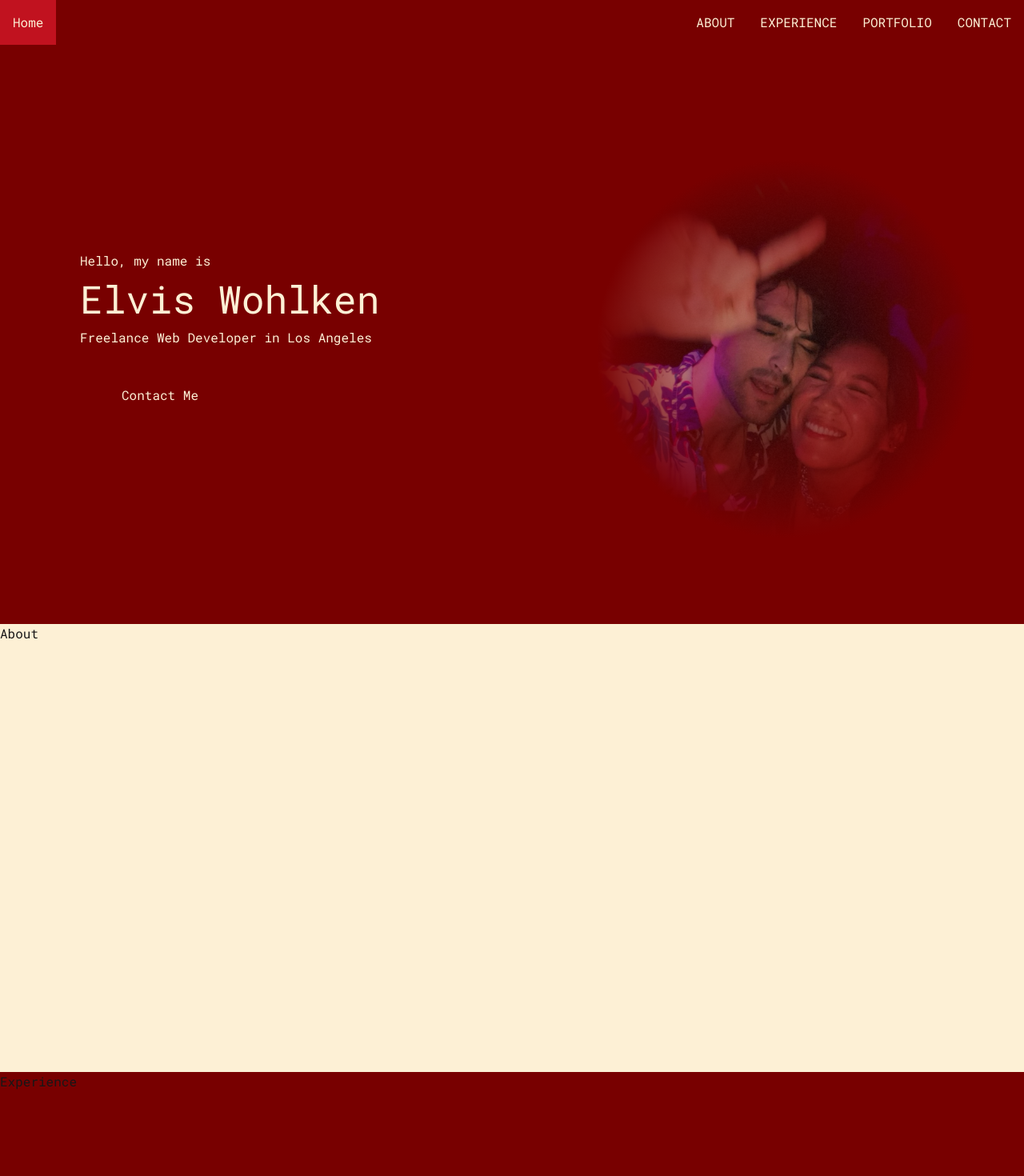
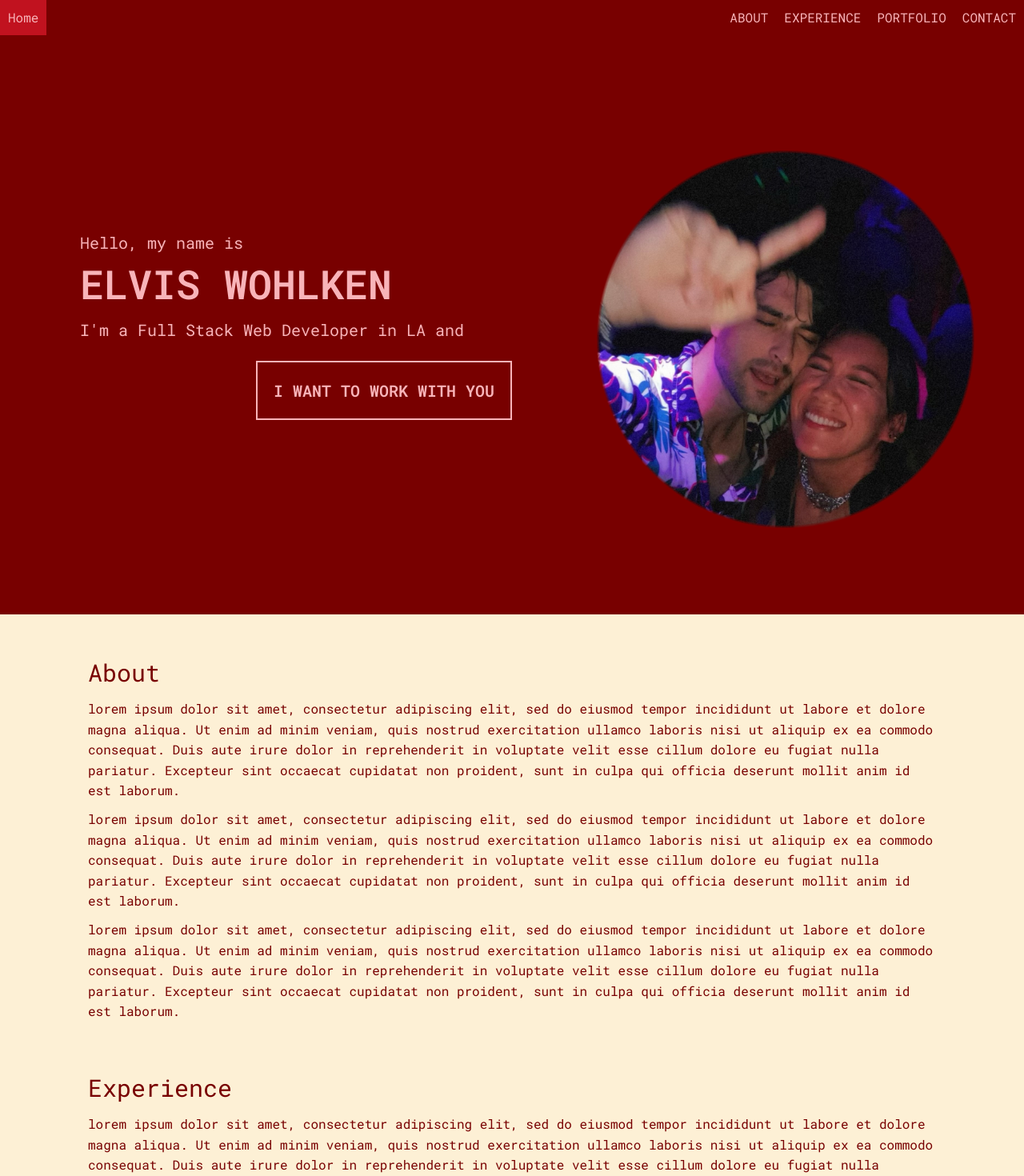
Before and after one commit to ewohlken2/viberational, a Next.js app: page / in a window 1280 px wide. Shown: the top 1470 px of the page at 80% size. Built offline with nearby package versions, Linux system fonts and the light colour scheme.

Commit message:
Polishing up the homepage and adding the about section

```diff
--- a/src/app/contact/contact.css
+++ b/src/app/contact/contact.css
@@ -19,12 +19,6 @@
     display: none;
 }
 
-h1 {
-    text-transform: uppercase;
-    margin-bottom: 2rem;
-    font-size: 2rem;
-}
-
 .message {
     margin-top: 1rem;
     font-weight: bold;
--- a/src/app/contact/page.js
+++ b/src/app/contact/page.js
@@ -79,7 +79,7 @@ function ContactForm() {
 
 
 
-            {successMessage && <div className="message" style={{ color: 'green' }}>{successMessage}</div>}
+            {successMessage && <div className="success-message" style={{ color: 'green' }}>{successMessage}</div>}
             {errorMessage && <p style={{ color: 'red' }}>{errorMessage}</p>}
         </form>
     );
--- a/src/app/globals.css
+++ b/src/app/globals.css
@@ -15,6 +15,7 @@
 
   --yellow: #F8CD77;
   --pink: #F8B4B9;
+  --pink--dark: #f4858d;
   --zindex-header: 5;
 
   --transition: 230ms all cubic-bezier(.2, .8, .2, 1);
@@ -29,110 +30,40 @@
 
 html {
   scroll-behavior: smooth;
-
+  text-size-adjust: 100%;
+  font-size: 62.5%;
 }
 
 body {
   color: var(--foreground);
   font-family: var(--font-roboto-mono);
   background: var(--background);
+  font-size: 1.6em;
 }
 
 h1 {
-  font-size: 20px;
+  font-size: 5rem;
   font-weight: bold;
+  margin-bottom: 2rem;
+
+  text-transform: uppercase;
+
 }
 
-.main-banner-container {
-  background: var(--secondary-dark);
-  color: var(--bg)
+h2 {
+  font-size: 3rem;
+  margin-bottom: 1rem;
 }
 
-.main-banner-content {
-  position: relative;
-  z-index: 2;
-  display: flex;
-  flex-direction: column;
-  align-items: flex-start;
-  justify-content: center;
-  width: 50%;
-  flex-shrink: 0;
+p {
+  margin-bottom: 1rem;
+  line-height: 1.6;
+  font-size: 1.6rem;
 }
 
-
-.main-banner-image-container {}
-
-.main-banner-image {
-  position: absolute;
-  height: 95%;
-  right: 0;
-  bottom: 0;
-  max-width: 700px;
-
-  &:after {
-    content: "";
-    position: absolute;
-    top: 0;
-    left: 0;
-    width: 100%;
-    height: 100%;
-    background: #780000;
-    background: radial-gradient(circle, #78000000 0%, var(--secondary-dark) 55% 100%);
-    pointer-events: none;
-  }
-}
-
-.main-banner {
-  margin: 0 auto;
-  padding: 0 60px;
-  height: calc(100vh - 76px);
-  max-height: 800px;
-  max-width: 1200px;
-
-  display: flex;
-  position: relative;
-  justify-content: space-between;
-}
-
-.main-banner .image {
-  width: 100%;
-  height: 100%;
-  object-fit: cover;
-  object-position: center center;
-}
-
-.main-banner .title {
-  margin-bottom: 2rem;
-}
-
-.main-header {
-  margin: 0;
-  font-size: 3rem;
-}
-
-.section {
-  margin-bottom: 10rem;
-  min-height: 50vh;
-  background: var(--primary-dark);
-}
-
-.section-contact {
-  background: var(--primary-light);
-}
-
-.section-experience {
-  background: var(--secondary-dark);
-}
-
-
-.section-about {
-  background: var(--bg);
-}
-
-.section-portfolio {}
-
 .button {
-  padding: 1rem;
+  padding: 2rem;
+  text-transform: uppercase;
   min-width: 200px;
   text-align: center;
   background: var(--secondary-dark);
@@ -140,6 +71,7 @@ h1 {
   transition: all 0.2s;
   position: relative;
   overflow: hidden;
+  font-weight: 600;
 
 
   &:hover&:not(:disabled) {
@@ -151,6 +83,18 @@ h1 {
     opacity: 0.75;
     cursor: not-allowed;
   }
+}
+
+.button--light {
+  border: 2px solid var(--pink);
+  background: transparent;
+  color: var(--pink);
+
+  &:hover&:not(:disabled) {
+    background: var(--pink);
+    color: var(--secondary-dark);
+  }
+
 }
 
 .button:hover,
--- a/src/app/header.css
+++ b/src/app/header.css
@@ -8,7 +8,8 @@
     transition: var(--transition);
 
 
-    &.header-scrolled {
+    &.header-scrolled,
+    .contact-page & {
         box-shadow: 0 2px 4px rgba(0, 0, 0, 0.1);
         /* backdrop-filter: blur(10px); */
         background-color: var(--bg);
@@ -25,12 +26,16 @@
 
 }
 
+.header-link,
+.header-logo {
+    color: var(--pink);
+}
+
 .header-link {
     display: block;
     text-transform: uppercase;
     position: relative;
     overflow: hidden;
-    color: var(--bg);
     transition: var(--transition);
 }
 
--- a/src/app/hero.js
+++ b/src/app/hero.js
@@ -16,10 +16,10 @@ export default function HeroBanner() {
                     <div className="title">
                         <span className="intro-header">Hello, my name is </span>
                         <h1 className="main-header">Elvis Wohlken</h1>
-                        <span className="intro-header">Freelance Web Developer in Los Angeles </span>
+                        <div className="intro-header-2">I'm a Full Stack Web Developer in LA and</div>
                     </div>
-                    <Link className="button" href="/contact">
-                        Contact Me
+                    <Link className="button button--light" href="/contact">
+                        I want to work with you
                     </Link>
                 </div>
 
--- /dev/null
+++ b/src/app/home.css
@@ -0,0 +1,114 @@
+.section {
+    min-height: 50vh;
+    background: var(--primary-dark);
+}
+
+.section-contact {
+    background: var(--primary-light);
+}
+
+.section-experience .section-content {
+    padding-top: 0rem;
+}
+
+
+
+.section-about,
+.section-experience {
+    background: var(--bg);
+}
+
+.section-portfolio {}
+
+.section-content {
+    max-width: 1100px;
+    margin: 0 auto;
+    padding: 5rem 2rem;
+
+
+    color: var(--secondary-dark);
+
+}
+
+.main-banner-container {
+    background: var(--secondary-dark);
+    color: var(--bg)
+}
+
+.main-banner-content {
+    position: relative;
+    z-index: 2;
+    display: flex;
+    flex-direction: column;
+    align-items: flex-start;
+    justify-content: center;
+    width: 50%;
+    flex-shrink: 0;
+}
+
+
+.main-banner-image-container {}
+
+.main-banner-image {
+    position: absolute;
+    height: 95%;
+    right: 0;
+    bottom: 0;
+    max-width: 700px;
+
+    &:after {
+        content: "";
+        position: absolute;
+        top: 0;
+        left: 0;
+        width: 100%;
+        height: 100%;
+        background: #780000;
+        background: radial-gradient(circle, #78000000 0% 54%, var(--secondary-dark) 55% 100%);
+        pointer-events: none;
+    }
+}
+
+.main-banner {
+    margin: 0 auto;
+    padding: 0 60px;
+    height: calc(100vh - 76px);
+    max-height: 800px;
+    max-width: 1200px;
+    color: var(--pink);
+    display: flex;
+    position: relative;
+    justify-content: space-between;
+
+    .button {
+        margin-left: auto;
+        font-size: 2rem;
+    }
+
+    .title {
+        width: 100%;
+        margin-bottom: 2.4rem;
+    }
+}
+
+.main-banner .image {
+    width: 100%;
+    height: 100%;
+    object-fit: cover;
+    object-position: center center;
+}
+
+.main-banner .main-header {
+    margin: 0 0 0.4rem 0;
+}
+
+.intro-header {
+    font-size: 1.8rem;
+    font-size: 2rem;
+}
+
+
+.intro-header-2 {
+    font-size: 1.8rem;
+    font-size: 2rem;
+}
--- a/src/app/layout.js
+++ b/src/app/layout.js
@@ -14,10 +14,37 @@ const geistMono = localFont({
 });
 
 const robotoMono = localFont({
-  src: "./fonts/RobotoMono-Regular.ttf",
+  src: [
+    {
+      path: "./fonts/RobotoMono-Regular.ttf",
+      weight: '400',
+      style: 'normal'
+    },
+    {
+      path: "./fonts/RobotoMono-Bold.ttf",
+      weight: '900',
+      style: 'normal'
+    },
+    {
+      path: "./fonts/RobotoMono-Light.ttf",
+      weight: '100',
+      style: 'normal'
+    },
+    {
+      path: "./fonts/RobotoMono-SemiBold.ttf",
+      weight: '700',
+      style: 'normal'
+    },
+    {
+      path: "./fonts/RobotoMono-Medium.ttf",
+      weight: '300',
+      style: 'normal'
+    }
+  ],
   variable: "--font-roboto-mono",
   weight: "100 900",
 });
+
 
 
 export const metadata = {
--- a/src/app/page.js
+++ b/src/app/page.js
@@ -1,4 +1,7 @@
 'use client';
+
+import "./home.css";
+
 
 import Image from "next/image";
 import Header from "./header";
@@ -18,17 +21,41 @@ export default function Home() {
 
       {/* About Section Start */}
       <div id="about" className="section section-about">
-        <h2>
-          About
-        </h2>
+        <div className="section-content">
+          <h2 className="h2">
+            About
+          </h2>
+          <p>
+            lorem ipsum dolor sit amet, consectetur adipiscing elit, sed do eiusmod tempor incididunt ut labore et dolore magna aliqua. Ut enim ad minim veniam, quis nostrud exercitation ullamco laboris nisi ut aliquip ex ea commodo consequat. Duis aute irure dolor in reprehenderit in voluptate velit esse cillum dolore eu fugiat nulla pariatur. Excepteur sint occaecat cupidatat non proident, sunt in culpa qui officia deserunt mollit anim id est laborum.
+          </p>
+          <p>
+            lorem ipsum dolor sit amet, consectetur adipiscing elit, sed do eiusmod tempor incididunt ut labore et dolore magna aliqua. Ut enim ad minim veniam, quis nostrud exercitation ullamco laboris nisi ut aliquip ex ea commodo consequat. Duis aute irure dolor in reprehenderit in voluptate velit esse cillum dolore eu fugiat nulla pariatur. Excepteur sint occaecat cupidatat non proident, sunt in culpa qui officia deserunt mollit anim id est laborum.
+          </p>
+          <p>
+            lorem ipsum dolor sit amet, consectetur adipiscing elit, sed do eiusmod tempor incididunt ut labore et dolore magna aliqua. Ut enim ad minim veniam, quis nostrud exercitation ullamco laboris nisi ut aliquip ex ea commodo consequat. Duis aute irure dolor in reprehenderit in voluptate velit esse cillum dolore eu fugiat nulla pariatur. Excepteur sint occaecat cupidatat non proident, sunt in culpa qui officia deserunt mollit anim id est laborum.
+          </p>
+        </div>
       </div>
       {/* About Section End */}
 
       {/* Experience Section Start */}
       <div id="experience" className="section section-experience">
-        <h2>
-          Experience
-        </h2>
+
+
+        <div className="section-content">
+          <h2 className="h2">
+            Experience
+          </h2>
+          <p>
+            lorem ipsum dolor sit amet, consectetur adipiscing elit, sed do eiusmod tempor incididunt ut labore et dolore magna aliqua. Ut enim ad minim veniam, quis nostrud exercitation ullamco laboris nisi ut aliquip ex ea commodo consequat. Duis aute irure dolor in reprehenderit in voluptate velit esse cillum dolore eu fugiat nulla pariatur. Excepteur sint occaecat cupidatat non proident, sunt in culpa qui officia deserunt mollit anim id est laborum.
+          </p>
+          <p>
+            lorem ipsum dolor sit amet, consectetur adipiscing elit, sed do eiusmod tempor incididunt ut labore et dolore magna aliqua. Ut enim ad minim veniam, quis nostrud exercitation ullamco laboris nisi ut aliquip ex ea commodo consequat. Duis aute irure dolor in reprehenderit in voluptate velit esse cillum dolore eu fugiat nulla pariatur. Excepteur sint occaecat cupidatat non proident, sunt in culpa qui officia deserunt mollit anim id est laborum.
+          </p>
+          <p>
+            lorem ipsum dolor sit amet, consectetur adipiscing elit, sed do eiusmod tempor incididunt ut labore et dolore magna aliqua. Ut enim ad minim veniam, quis nostrud exercitation ullamco laboris nisi ut aliquip ex ea commodo consequat. Duis aute irure dolor in reprehenderit in voluptate velit esse cillum dolore eu fugiat nulla pariatur. Excepteur sint occaecat cupidatat non proident, sunt in culpa qui officia deserunt mollit anim id est laborum.
+          </p>
+        </div>
       </div>
       {/* Experience Section End */}
 
```
Also changed, not shown: 1 other file (tests, documents, lock files or other folders).
